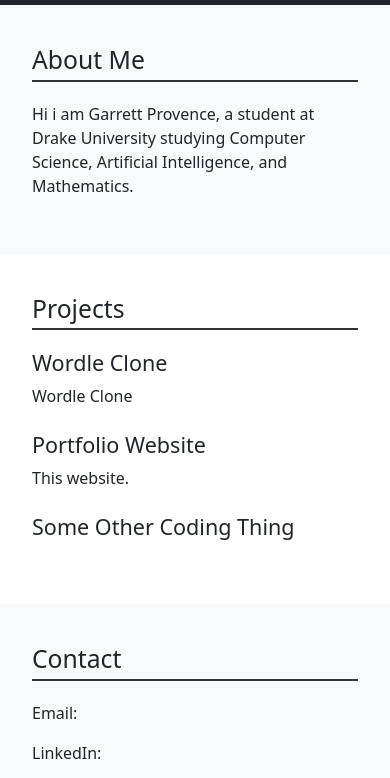
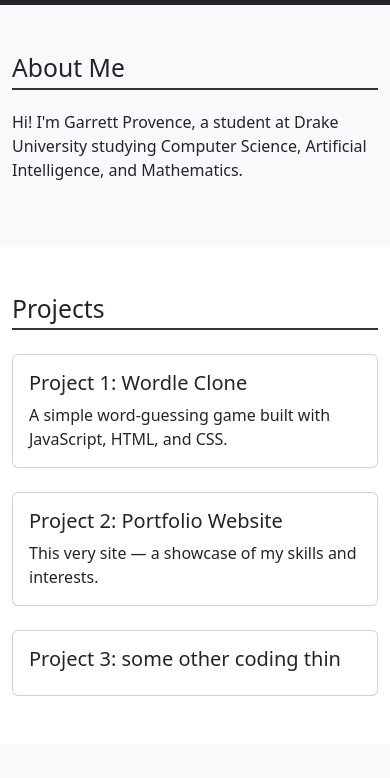
Before and after one commit to drake-full-stack/lab04-bootstrap-portfolio-2-0-GarrettProv, a plain HTML site: page index.html in a window 390 px wide. Shown: the part 51-829 px from the top of the page. Drawn offline with nearby package versions, Linux system fonts and the light colour scheme.

Commit message:
Implement responsive layout and project section with Bootstrap cards - chose Bootstrap for faster styling and clean responsiveness

```diff
--- a/index.html
+++ b/index.html
@@ -9,9 +9,6 @@
   <link href="https://cdn.jsdelivr.net/npm/bootstrap@5.3.0/dist/css/bootstrap.min.css" rel="stylesheet">
 
   <style>
-    section {
-      padding: 40px 20px;
-    }
     h2 {
       border-bottom: 2px solid #333;
       padding-bottom: 5px;
@@ -39,41 +36,62 @@
   </nav>
 
   <!-- About Section -->
-  <section id="about" class="bg-light">
+  <section id="about" class="py-5 bg-light">
     <div class="container">
+      <div class="row align-items-center">
+        <div class="col-lg-8 mx-auto">
           <h2>About Me</h2>
           <p>
-        Hi i am Garrett Provence, a student at Drake University studying Computer Science, Artificial Intelligence, and Mathematics.
+            Hi! I'm Garrett Provence, a student at Drake University studying Computer Science, Artificial Intelligence, and Mathematics.
           </p>
+        </div>
+      </div>
     </div>
   </section>
 
   <!-- Projects Section -->
-  <section id="projects">
+  <section id="projects" class="py-5">
     <div class="container">
-      <h2>Projects</h2>
-      <div class="mb-4">
-        <h4>Wordle Clone</h4>
-        <p>Wordle Clone</p>
+      <h2 class="mb-4">Projects</h2>
+      <div class="row g-4">
+        <!-- Project 1 -->
+        <div class="col-md-6 col-lg-4">
+          <div class="card h-100">
+            <div class="card-body">
+              <h5 class="card-title">Project 1: Wordle Clone</h5>
+              <p class="card-text">A simple word-guessing game built with JavaScript, HTML, and CSS.</p>
             </div>
-      <div class="mb-4">
-        <h4>Portfolio Website</h4>
-        <p>This website.</p>
           </div>
-      <div class="mb-4">
-        <h4>Some Other Coding Thing</h4>
+        </div>
+        <!-- Project 2 -->
+        <div class="col-md-6 col-lg-4">
+          <div class="card h-100">
+            <div class="card-body">
+              <h5 class="card-title">Project 2: Portfolio Website</h5>
+              <p class="card-text">This very site — a showcase of my skills and interests.</p>
+            </div>
+          </div>
+        </div>
+        <!-- Project 3 -->
+        <div class="col-md-6 col-lg-4">
+          <div class="card h-100">
+            <div class="card-body">
+              <h5 class="card-title">Project 3: some other coding thin</h5>
+            </div>
+          </div>
+        </div>
       </div>
     </div>
   </section>
 
   <!-- Contact Section -->
-  <section id="contact" class="bg-light">
-    <div class="container">
+  <section id="contact" class="py-5 bg-light">
+    <div class="container text-center">
       <h2>Contact</h2>
       <p>Email:</p>
       <p>LinkedIn:</p>
       <p>GitHub:</p>
-      <!-- Will add these later to my actual info-->
+      <!-- Will actually put my own stuff in here later -->
     </div>
   </section>
 
```
Lines whose indentation alone changed are shown as unchanged.
